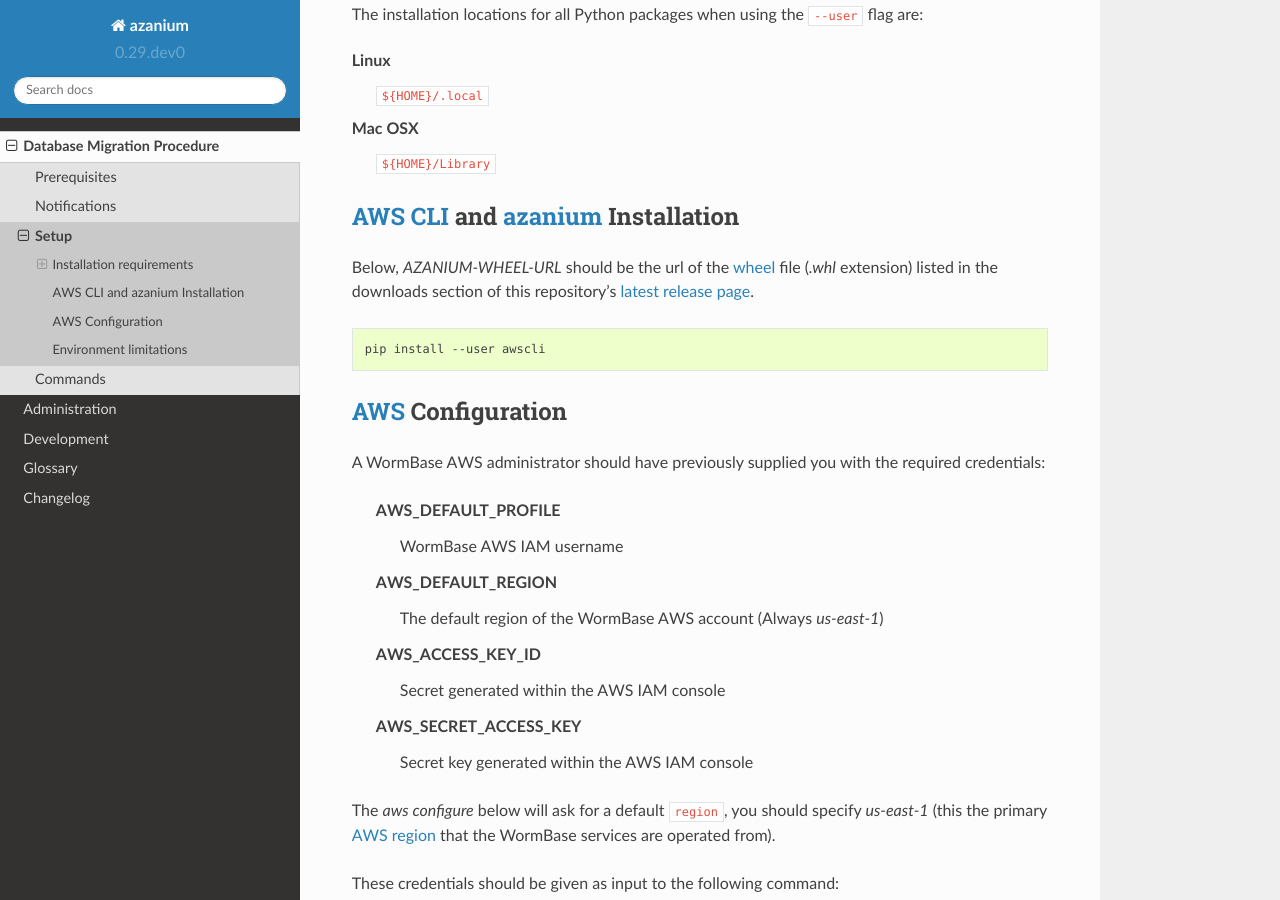
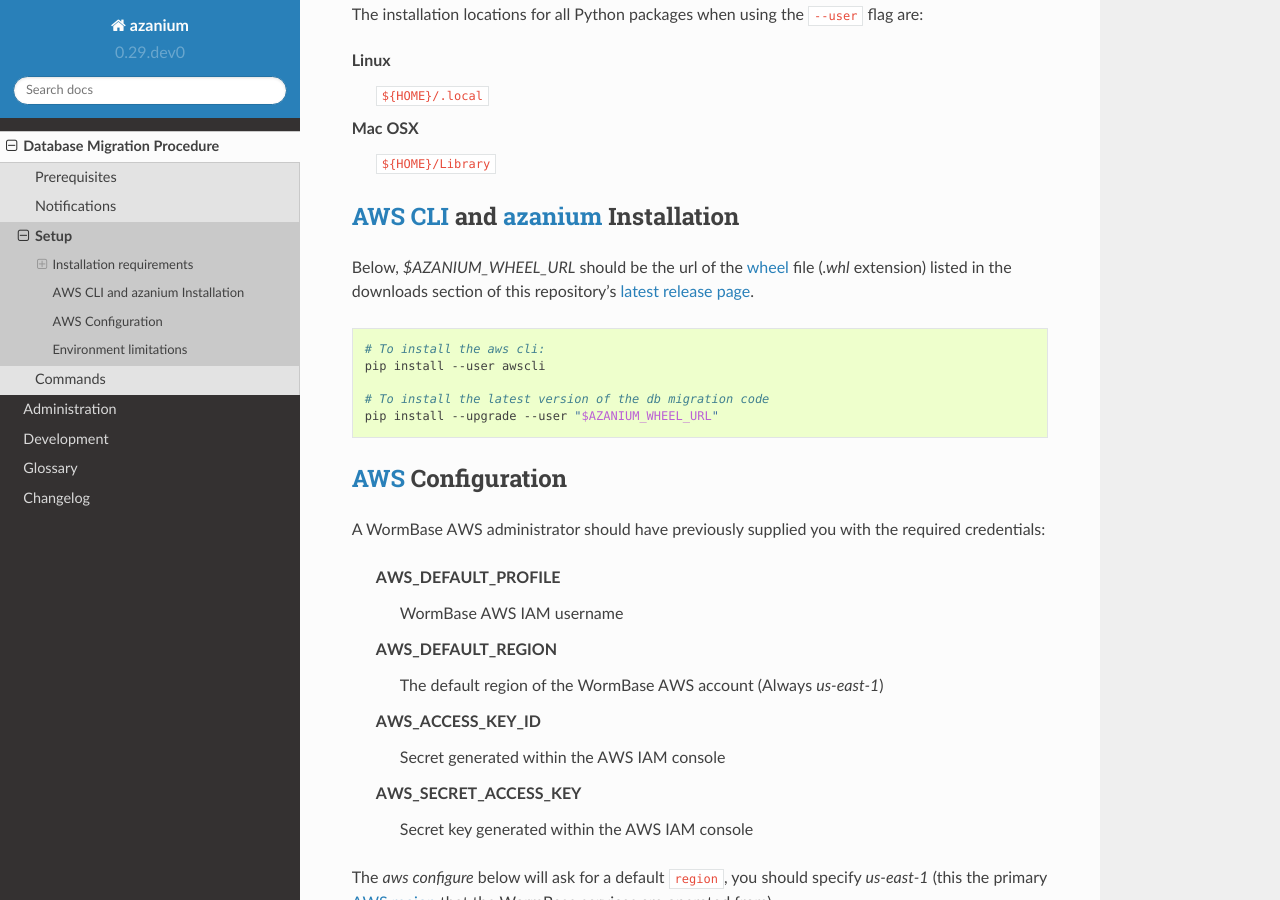
Before and after one commit to WormBase/db-migration, a Sphinx documentation site: the page built from docs/source/user/setup.rst, in a window 1280 px wide and 900 px high, scrolled down 408 px. Built offline with Sphinx 7.4.7 and the Read the Docs theme 2.0.0, drawn with Linux system fonts in a browser that asks for light colours.

Commit message:
Updated docs with missing command.

```diff
--- a/docs/source/user/setup.rst
+++ b/docs/source/user/setup.rst
@@ -27,13 +27,17 @@
 
 :term:`AWS` :term:`CLI` and :term:`azanium` Installation
 ========================================================
-Below, `AZANIUM-WHEEL-URL` should be the url of the wheel_ file
+Below, `$AZANIUM_WHEEL_URL` should be the url of the wheel_ file
 (`.whl` extension) listed in the downloads section of this
 repository's `latest release page`_.
 
 .. code-block:: bash
 
+   # To install the aws cli:
    pip install --user awscli
+
+   # To install the latest version of the db migration code
+   pip install --upgrade --user "$AZANIUM_WHEEL_URL"
 
 
 :term:`AWS` Configuration
```
